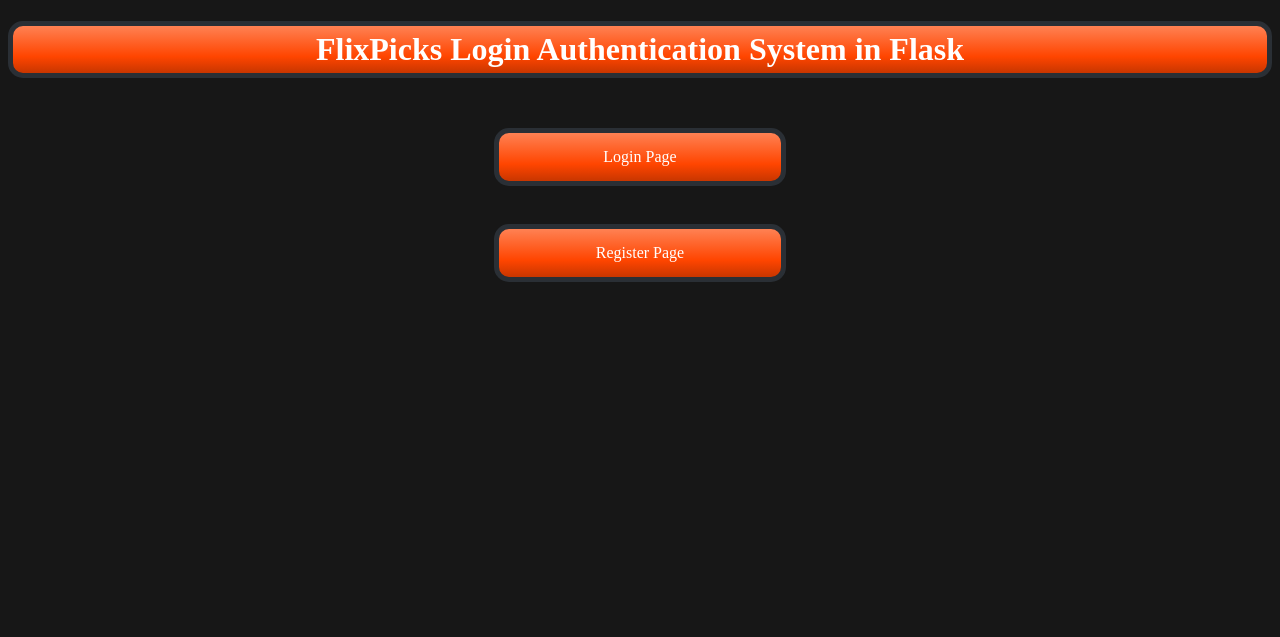
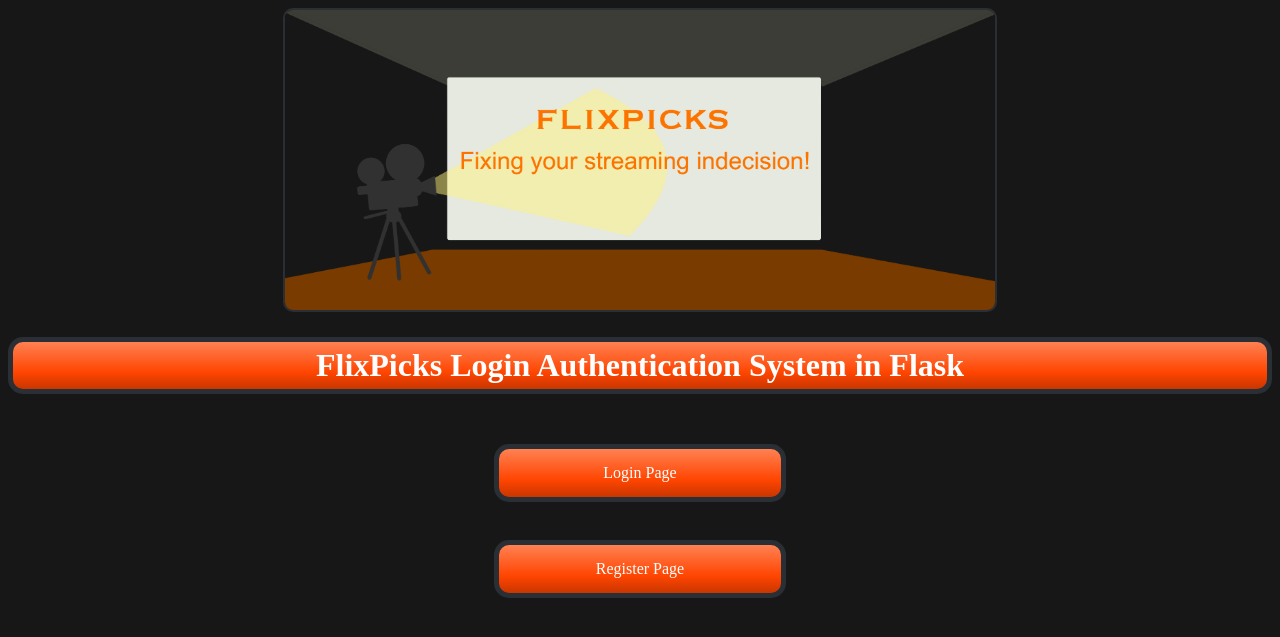
Before and after one commit to FlixPicks-Orange/FlixPicks-Front, a Flask app: page / in a window 1280 px wide. Shown: the top 637 px of the page. Run offline with Flask 2, Linux system fonts and the light colour scheme.

Commit message:
Page styling changes

```diff
--- a/static/stylesheet.css
+++ b/static/stylesheet.css
@@ -1,6 +1,8 @@
 body {
     text-align: center;
-    background-color: rgb(23, 23, 23);}
+    background-color: rgb(23, 23, 23);
+    color: white;
+}
 
 h1 {
     color: white;
@@ -78,3 +80,9 @@
 .wheel {
     text-align: center;
 }
+
+#banner {
+    height: 300px;
+    border: 2px solid rgb(42, 47, 53);
+    border-radius: 10px;
+}
--- a/templates/index.html
+++ b/templates/index.html
@@ -10,6 +10,7 @@
 </head>
 
 <body>
+    <img id="banner" src="../static/images/banner.png" alt="FlixPicks banner" title="FlixPicks">
     <h1>FlixPicks Login Authentication System in Flask</h1>
     <br />
     <span class="fakebutton">
--- a/templates/tasteProfile.html
+++ b/templates/tasteProfile.html
@@ -3,6 +3,7 @@
     <head>
         <meta charset="UTF-8">
         <meta name="viewport" content = "width = device-width, initial-scale=1.0">
+        <link rel="stylesheet" type="text/css" href="../static/stylesheet.css">
         <title>Welcome to your Taste Profile!</title> <!--Discuss title and apperance with other
                                                             team & other front end members-->
     </head>
--- a/templates/userhome.html
+++ b/templates/userhome.html
@@ -7,6 +7,7 @@
         <title>FlixPicks User Home</title>
 </head>
 <body>
+    <img id="banner" src="../static/images/banner.png" alt="FlixPicks banner" title="FlixPicks">
     <h1>Welcome to FlixPicks's Registered User Home Page</h1>
       <span class="fakebutton">
          <a href="{{url_for('logout')}}">Press here to logout</a>
```
Also changed, not shown: static/images/banner.png (added).
